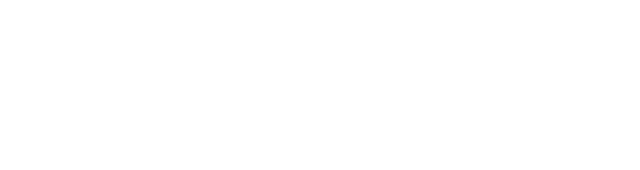
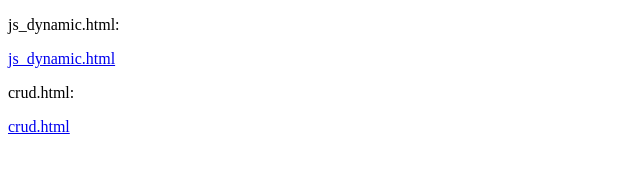
Before and after one commit to 22400383-arch/2026OSS-assign05, a plain HTML site: page index.html in a window 1280 px wide. Shown: the whole page, without its empty margins (0-640 px from the left). Drawn offline with Linux system fonts and the light colour scheme.

Commit message:
add link

```diff
--- a/index.html
+++ b/index.html
@@ -6,6 +6,7 @@
     <title>Document</title>
 </head>
 <body>
-
+    <p>js_dynamic.html:</p><a href="js_dynamic.html">js_dynamic.html</a><br>
+    <p>crud.html:</p><a href="crud.html">crud.html</a><br>
 </body>
 </html>
```
